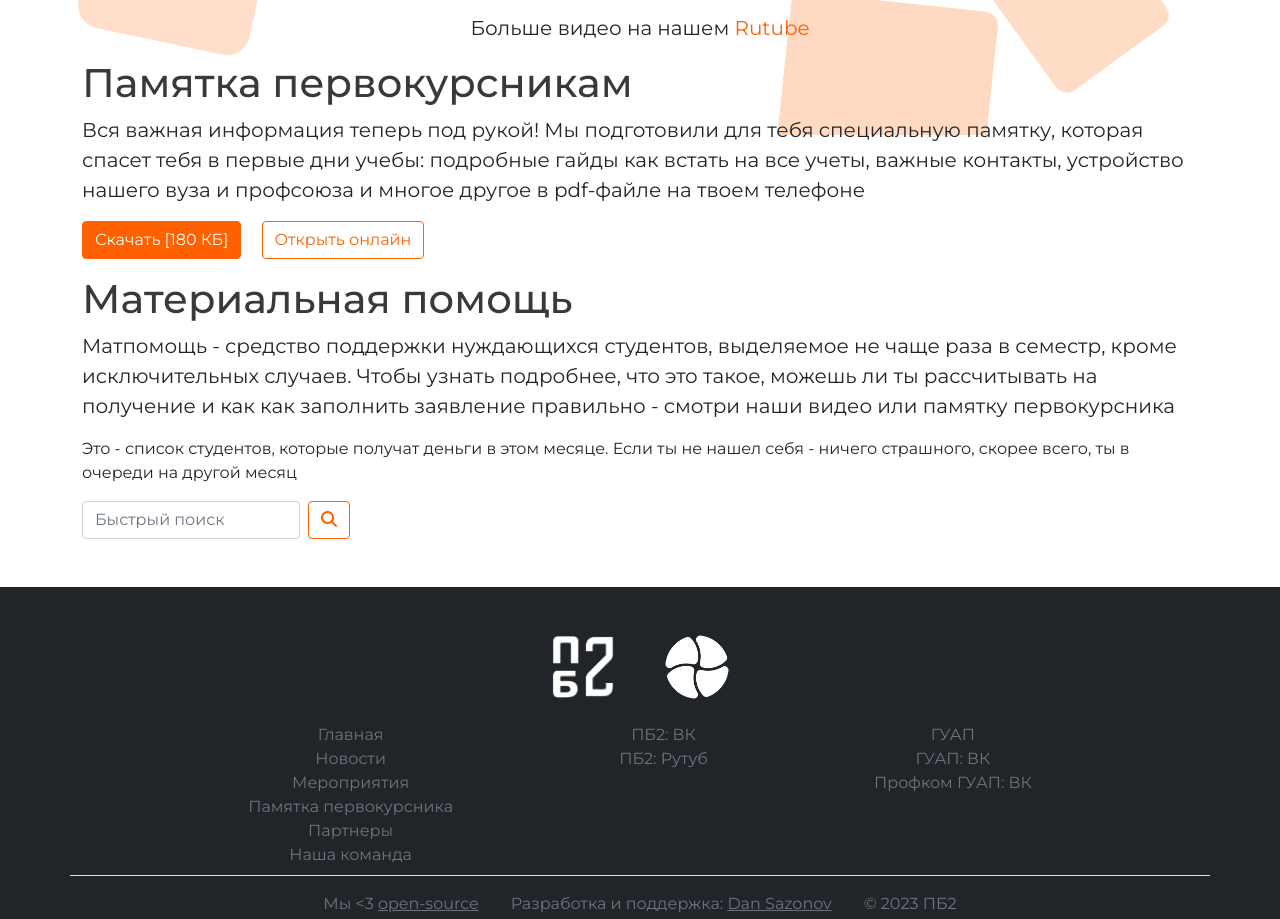
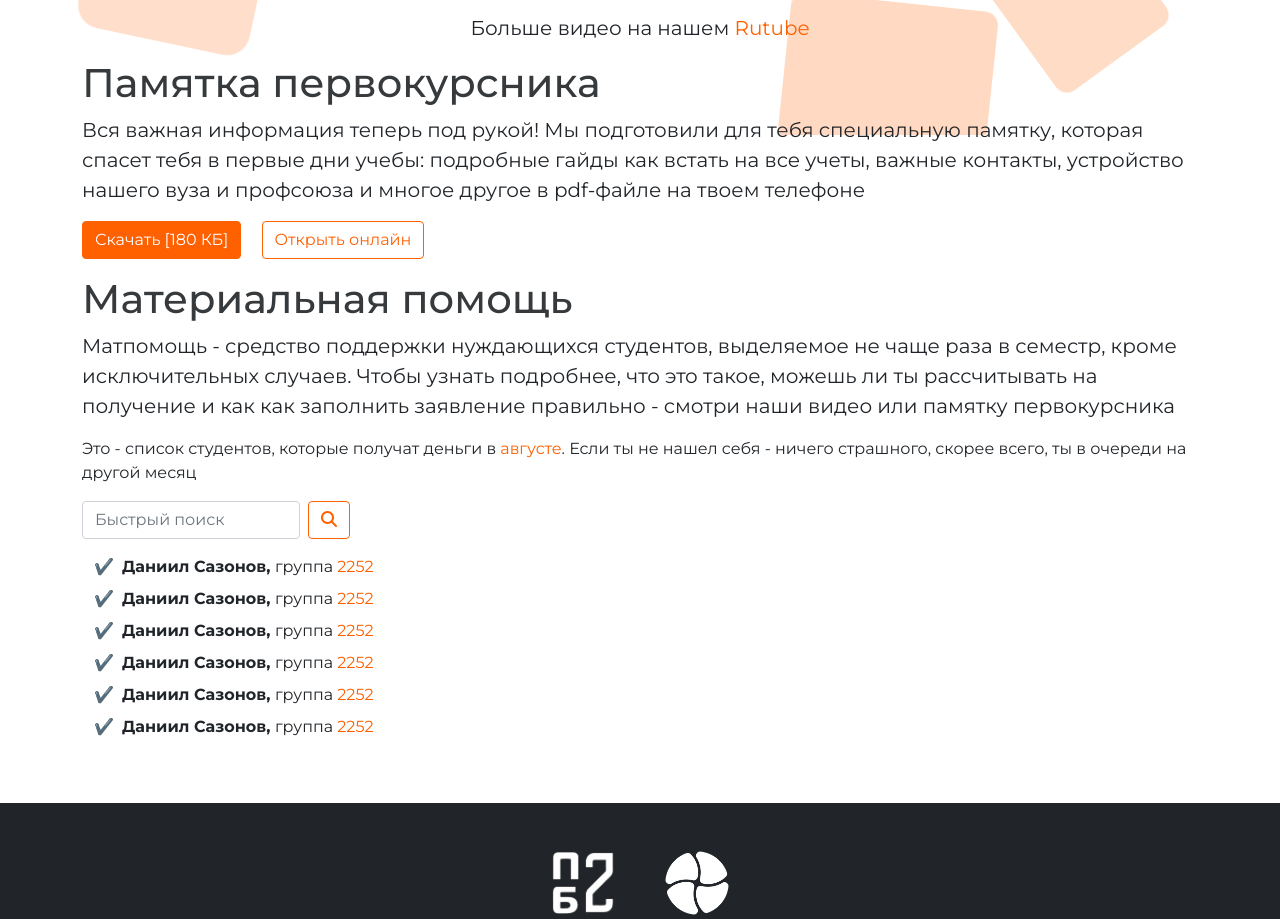
Before and after one commit to dan-sazonov/pb2-site, a website: page src/notes.html in a window 1280 px wide. Shown: the part 665-1584 px from the top of the page. Drawn offline with nearby package versions, Linux system fonts and the light colour scheme; files that its build step writes are made by us from their sources.

Commit message:
Список матпомощь

```diff
--- a/src/css/main.scss
+++ b/src/css/main.scss
@@ -248,3 +248,11 @@ footer {
 img.img-darkness {
   filter: brightness(40%) !important;
 }
+
+.list-students {
+  list-style-type: "✔️️";
+  li {
+    padding-left: .5rem;
+    margin-bottom: .5rem;
+  }
+}
--- a/src/notes.html
+++ b/src/notes.html
@@ -91,7 +91,7 @@ og-relurl: /notes
   </section>
 
   <section class="mt-3">
-    <h2 id="tips" class="main_header fs-1">Памятка первокурсникам</h2>
+    <h2 id="tips" class="main_header fs-1">Памятка первокурсника</h2>
     <p class="fs-5">Вся важная информация теперь под рукой! Мы подготовили для тебя специальную памятку, которая спасет
       тебя в первые дни учебы: подробные гайды как встать на все учеты, важные контакты, устройство нашего вуза и
       профсоюза и многое другое в pdf-файле на твоем телефоне</p>
@@ -104,13 +104,22 @@ og-relurl: /notes
     <p class="fs-5">Матпомощь - средство поддержки нуждающихся студентов, выделяемое не чаще раза в семестр, кроме
       исключительных случаев. Чтобы узнать подробнее, что это такое, можешь ли ты рассчитывать на получение и как как
       заполнить заявление правильно - смотри наши видео или памятку первокурсника</p>
-    <p>Это - список студентов, которые получат деньги в этом месяце. Если ты не нашел себя - ничего страшного, скорее
+    <p>Это - список студентов, которые получат деньги в <span class="base_color">августе</span>. Если ты не нашел себя - ничего страшного, скорее
       всего, ты в очереди на другой месяц</p>
 
-    <form class="d-inline-flex mw-30">
+    <form class="d-inline-flex mw-30 mb-3">
       <input class="form-control me-2" type="search" placeholder="Быстрый поиск" aria-label="Search">
       <button class="btn btn-outline-primary" type="submit"><i class="fa-solid fa-magnifying-glass"></i></button>
     </form>
 
+    <ul class="list-students">
+      <li><span class="fw-bolder">Даниил Сазонов, </span>группа <span class="base_color">2252</span></li>
+      <li><span class="fw-bolder">Даниил Сазонов, </span>группа <span class="base_color">2252</span></li>
+      <li><span class="fw-bolder">Даниил Сазонов, </span>группа <span class="base_color">2252</span></li>
+      <li><span class="fw-bolder">Даниил Сазонов, </span>группа <span class="base_color">2252</span></li>
+      <li><span class="fw-bolder">Даниил Сазонов, </span>группа <span class="base_color">2252</span></li>
+      <li><span class="fw-bolder">Даниил Сазонов, </span>группа <span class="base_color">2252</span></li>
+    </ul>
+
   </section>
 </main>
```
